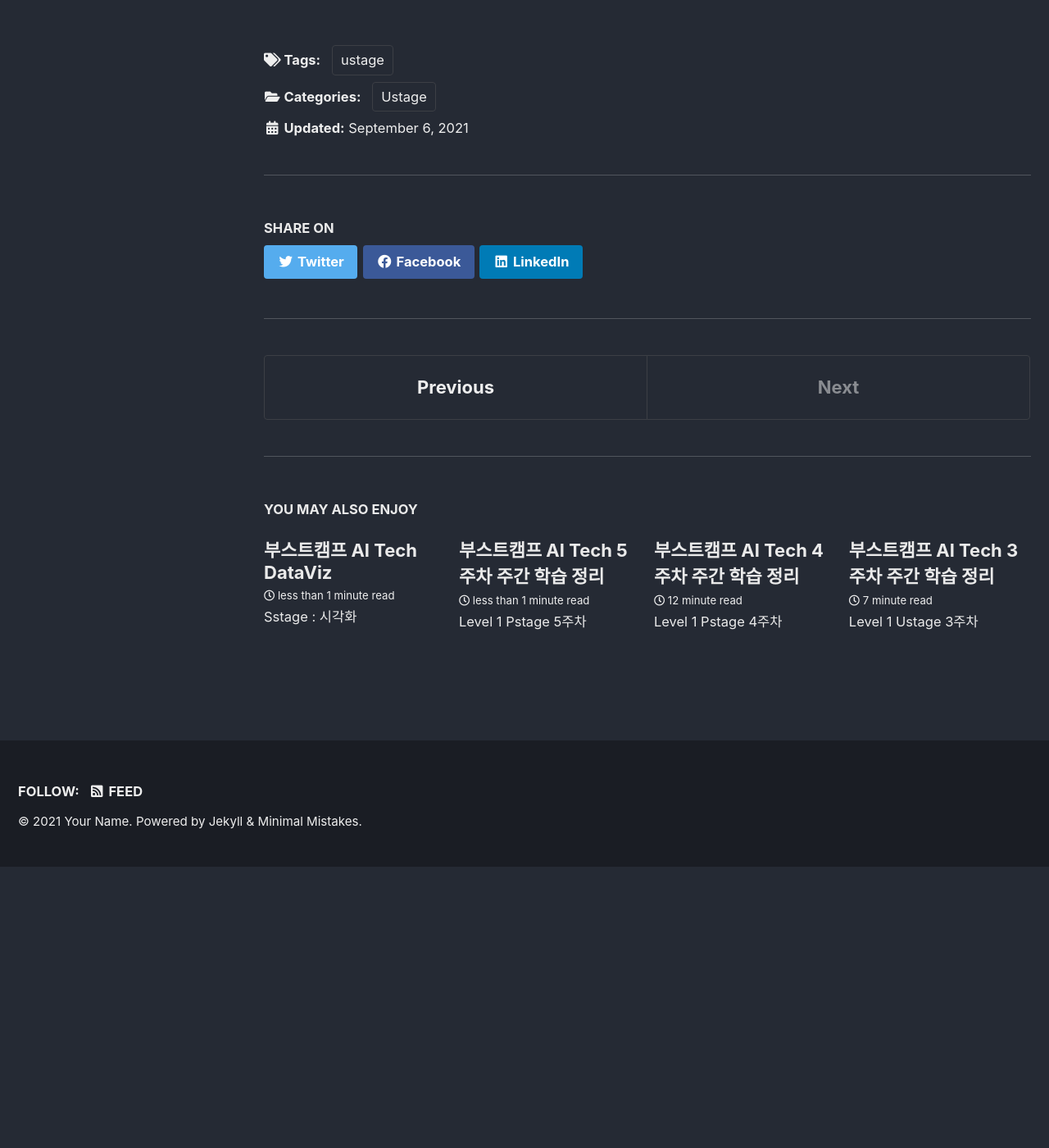
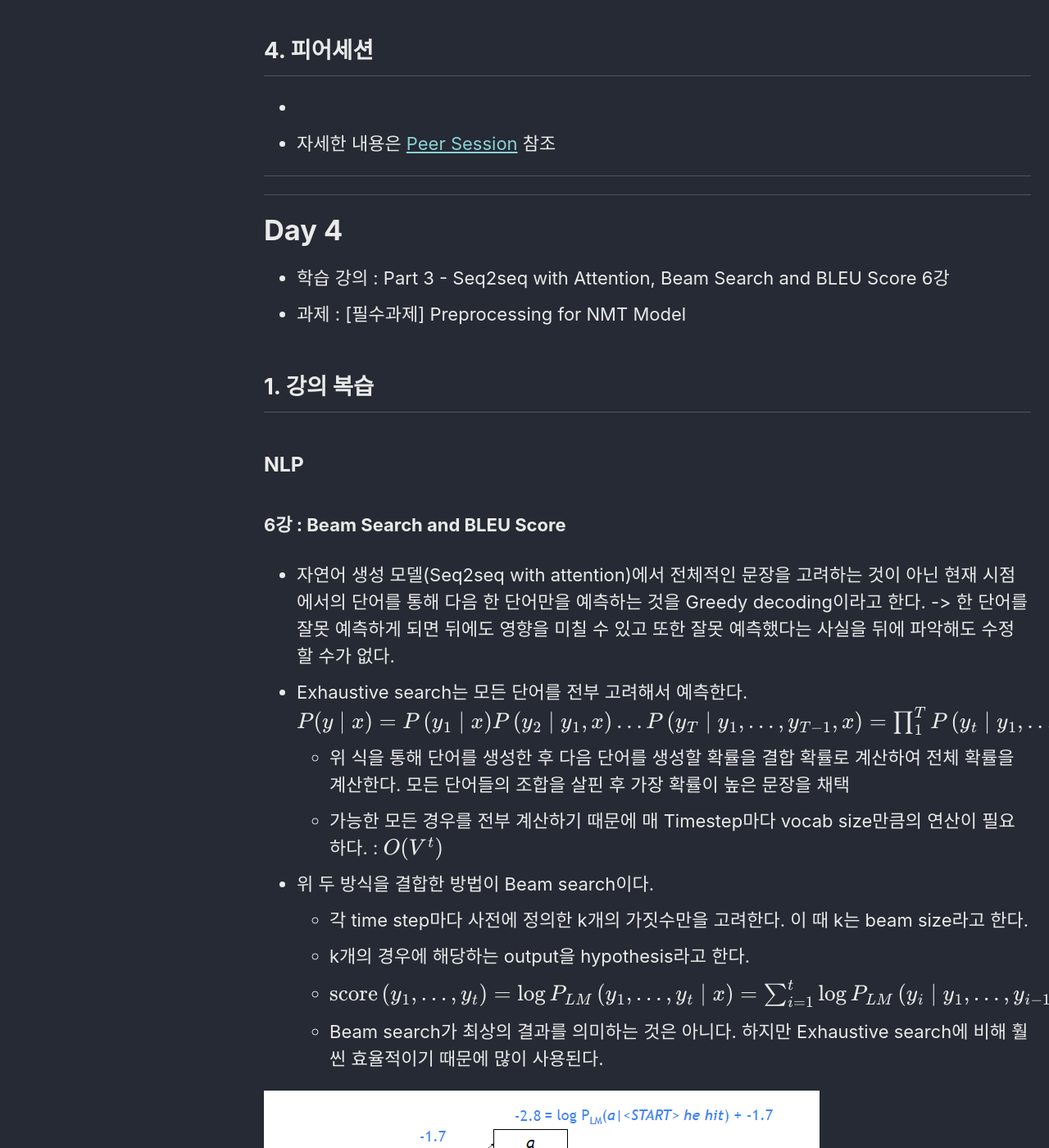
Before and after one commit to gistarrr/gistarrr.github.io, a Jekyll site: the page built from _posts/Ustage/2021-09-06-week_6.md, in a window 1280 px wide and 1400 px high, scrolled down 19457 px. Shown: the whole window at 82% size. Built offline with Jekyll 4.4.1, drawn with Linux system fonts in a browser that asks for light colours; cached includes are drawn as plain includes; formulas are drawn with MathJax 3; before the commit the page ends 20514 px from its top, so only the background shows below that; some of the changed text lies outside the part shown.

Commit message:
6th week day5

```diff
--- a/_posts/Ustage/2021-09-06-week_6.md
+++ b/_posts/Ustage/2021-09-06-week_6.md
@@ -239,6 +239,7 @@ $$\operatorname{score}\left(\boldsymbol{h}_{t}, \overline{\boldsymbol{h}}_{s}\ri
     ![](../../assets/images/week6/week6_day3_general.jpg)
     - **concat**으로 구성하게 되면 layer를 이용하기 때문에 Attention score를 구할 때에도 학습 가능한 파라미터가 존재할 수 있게 된다. -> 최적화가 가능하다.
     ![](../../assets/images/week6/week6_day3_con.jpg)
+
 <br/>
 
 
@@ -248,9 +249,9 @@ $$\operatorname{score}\left(\boldsymbol{h}_{t}, \overline{\boldsymbol{h}}_{s}\ri
 
 ## 3. 참고할 만한 자료
 - **부스트코스 제공 자료**
-  - [The Unreasonable Effectiveness of Recurrent Neural Networks](http://karpathy.github.io/2015/05/21/rnn-effectiveness/)
-  - [CS231n(2017)_Lecture10_RNN](http://cs231n.stanford.edu/slides/2017/cs231n_2017_lecture10.pdf)
-  - [Understanding LSTM Networks](http://colah.github.io/posts/2015-08-Understanding-LSTMs/)
+    - [Sequence to sequence learning with neural networks, ICML’14](https://arxiv.org/abs/1409.3215)
+    - [Effective Approaches to Attention-based Neural Machine Translation, EMNLP 2015](https://arxiv.org/abs/1508.04025)
+    - [CS224n(2019)_Lecture8_NMT](https://web.stanford.edu/class/cs224n/slides/cs224n-2019-lecture08-nmt.pdf)
 
 - **슬랭 공유 자료 및 참고 자료**
     - [pack_padded_sequence](https://simonjisu.github.io/nlp/2018/07/05/packedsequence.html)
@@ -263,6 +264,60 @@ $$\operatorname{score}\left(\boldsymbol{h}_{t}, \overline{\boldsymbol{h}}_{s}\ri
 ---
 ---
 
+**Day 4**
+===
+
+- 학습 강의 : Part 3 - Seq2seq with Attention, Beam Search and BLEU Score 6강
+- 과제 : [필수과제] Preprocessing for NMT Model
 
 
+## 1. 강의 복습
+### **NLP** <br/>
+
+**6강 : Beam Search and BLEU Score**
+- 자연어 생성 모델(Seq2seq with attention)에서 전체적인 문장을 고려하는 것이 아닌 현재 시점에서의 단어를 통해 다음 한 단어만을 예측하는 것을 Greedy decoding이라고 한다. -> 한 단어를 잘못 예측하게 되면 뒤에도 영향을 미칠 수 있고 또한 잘못 예측했다는 사실을 뒤에 파악해도 수정할 수가 없다.
+- Exhaustive search는 모든 단어를 전부 고려해서 예측한다.
+$$P(y \mid x)=P\left(y_{1} \mid x\right) P\left(y_{2} \mid y_{1}, x\right)  \ldots P\left(y_{T} \mid y_{1}, \ldots, y_{T-1}, x\right)=\prod_{1}^{T} P\left(y_{t} \mid y_{1}, \ldots, y_{t-1}, x\right)$$
+    - 위 식을 통해 단어를 생성한 후 다음 단어를 생성할 확률을 결합 확률로 계산하여 전체 확률을 계산한다. 모든 단어들의 조합을 살핀 후 가장 확률이 높은 문장을 채택
+    - 가능한 모든 경우를 전부 계산하기 때문에 매 Timestep마다 vocab size만큼의 연산이 필요하다. : $O(V^t)$
+- 위 두 방식을 결합한 방법이 Beam search이다.
+    - 각 time step마다 사전에 정의한 k개의 가짓수만을 고려한다. 이 때 k는 beam size라고 한다.
+    - k개의 경우에 해당하는 output을 hypothesis라고 한다.
+    - $\operatorname{score}\left(y_{1}, \ldots, y_{t}\right)=\log P_{L M}\left(y_{1}, \ldots, y_{t} \mid x\right)=\sum_{i=1}^{t} \log P_{L M}\left(y_{i} \mid y_{1}, \ldots, y_{i-1}, x\right)$
+    - Beam search가 최상의 결과를 의미하는 것은 아니다. 하지만 Exhaustive search에 비해 훨씬 효율적이기 때문에 많이 사용된다.
+
+![](../../assets/images/week6/week6_day4_beam.PNG)
+  - 위와 같은 방식으로 그 때마다 k개의 후보만 선택해서 최종 확률을 계산한다.
+  - <Eos>가 들어옴으로써 hypothesis를 생성하게 된다. 이는 임시 메모리 공간에 저장된다.
+  - 사전에 지정한 Timestep까지만 계산하게 하거나 생성할 hypothesis의 개수를 지정함으로써 종료시킨다.
+  - 길이가 길어질수록 확률값이 더 작아지게 되므로 이는 단어의 개수로 Normalize 해줌으로써 해결한다.
+  - $\operatorname{score}\left(y_{1}, \ldots, y_{t}\right)=\frac{1}{t} \sum_{i=1}^{t} \log P_{L M}\left(y_{i} \mid y_{1}, \ldots, y_{i-1}, x\right)$
+-
+
+
+
+<br/>
+
+
+
+## 2. 새로 알게된 내용 / 고민한 내용 (강의, 과제, 퀴즈)
+-
+
+## 3. 참고할 만한 자료
+- **부스트코스 제공 자료**
+    - [Deep learning.ai-BeamSearch](https://www.youtube.com/watch?v=RLWuzLLSIgw&feature=youtu.be)
+    - [Deep learning.ai-RefiningBeamSearch](https://www.youtube.com/watch?v=gb__z7LlN_4)
+    - [OpenNMT-beam search](https://opennmt.net/OpenNMT/translation/beam_search/)
+    - [Tangled up in BLEU: Reevaluating the Evaluation of Automatic Machine Translation Evaluation Metrics](https://arxiv.org/abs/2006.06264?utm_source=feedburner&utm_medium=feed&utm_campaign=Feed%253A+arxiv%252FQSXk+%2528ExcitingAds%2521+cs+updates+on+arXiv.org%2529)
+
+- **슬랭 공유 자료 및 참고 자료**
+    -
+
+## 4. 피어세션
+-
+- 자세한 내용은 [Peer Session](https://diagnostic-offer-ddb.notion.site/9-7-bdb392dec0d341bfaf421c4591bc9191) 참조
+
+---
+---
+
 # **주간 회고**
```
Also changed, not shown: other parts of _posts/Ustage/2021-09-06-week_6.md (+1 -1 lines), assets/images/week6/week6_day4_beam.PNG (added).
